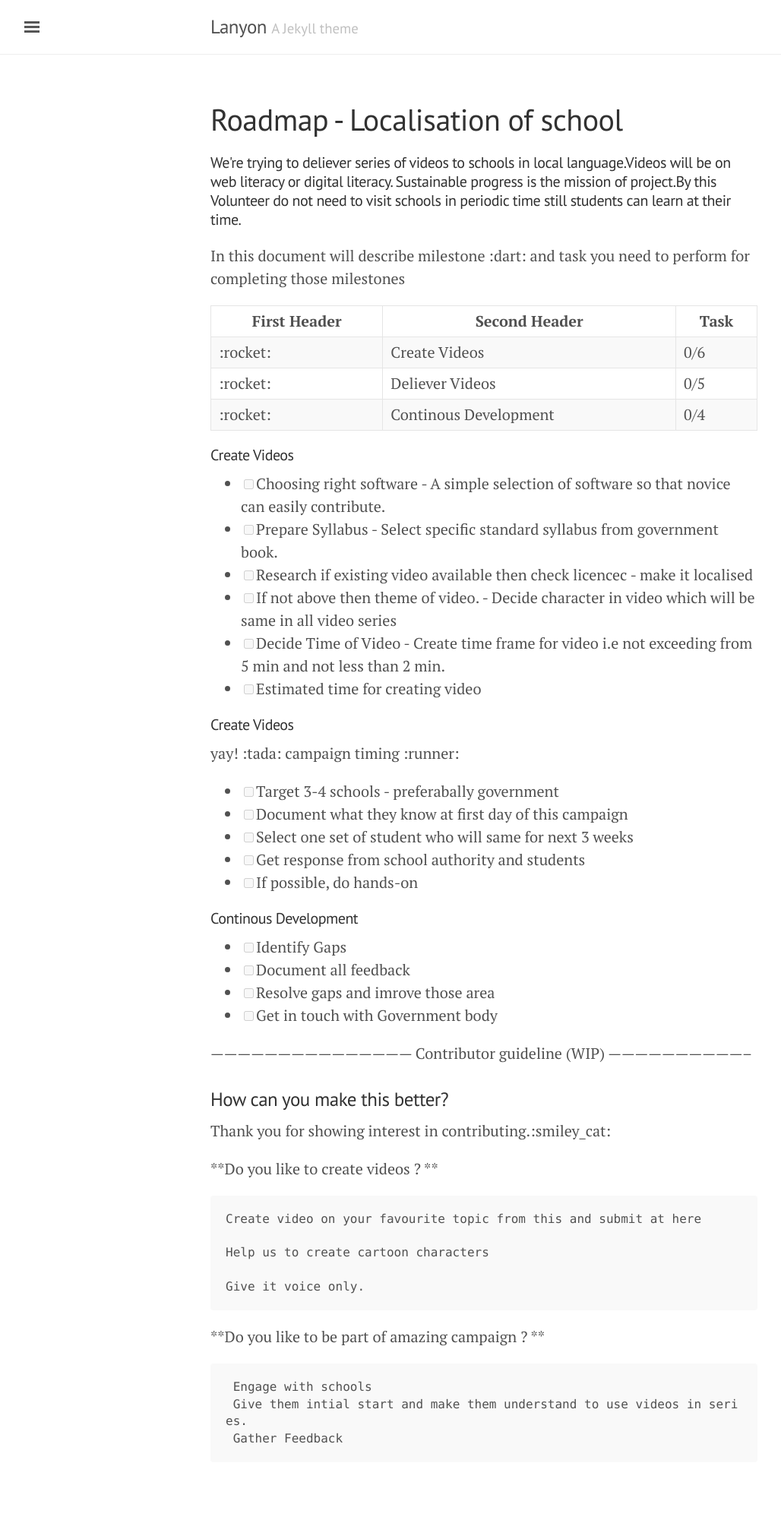
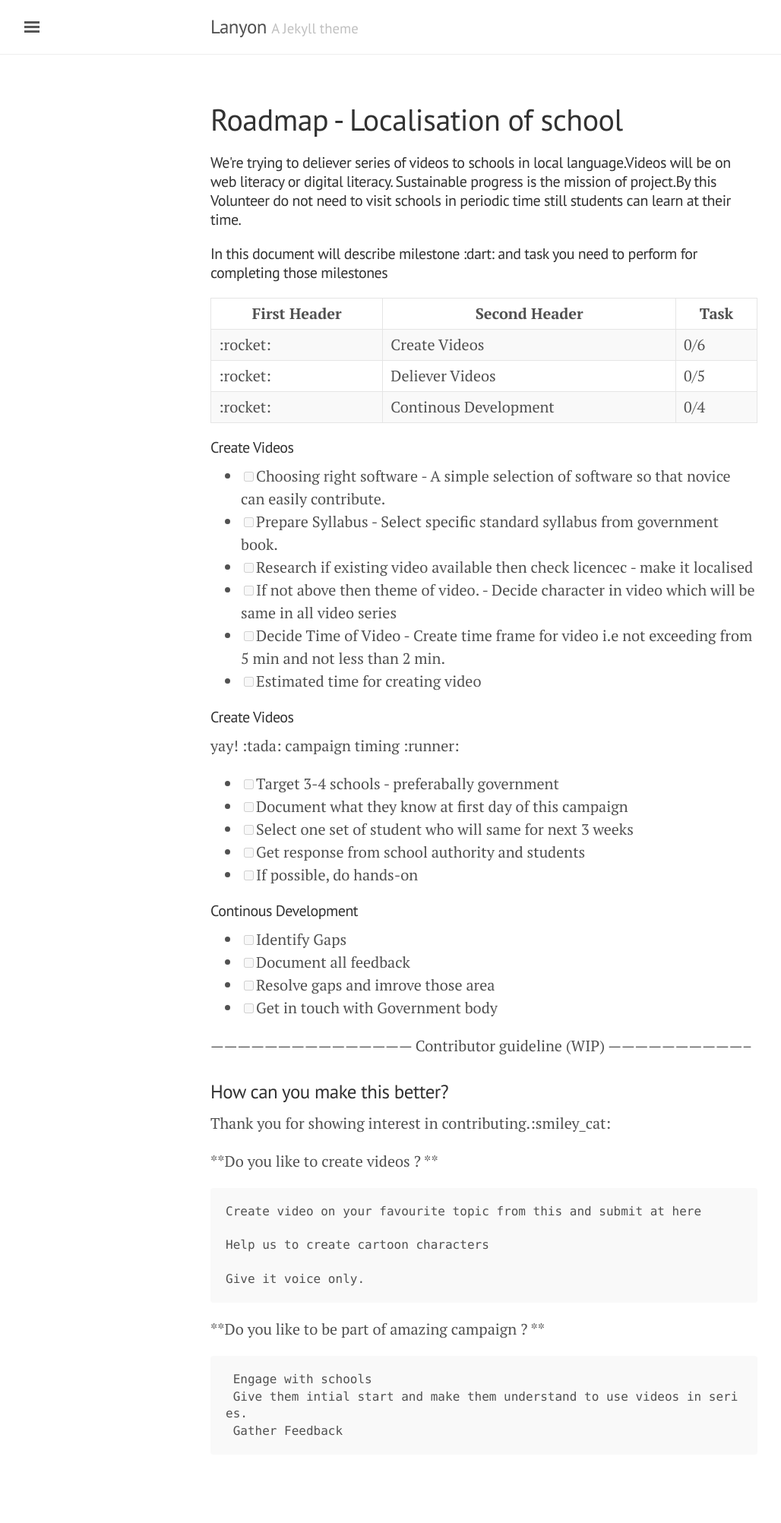
Before and after one commit to abbycabs/localisationofschool, a Jekyll site: the page built from ROADMAP.md, in a window 1280 px wide. Shown: the whole page at 76% size, without its empty margins (3-1031 px from the left). Built offline with Jekyll 4.4.1, drawn with Linux system fonts in a browser that asks for light colours; our own code applies the rules of GitHub Pages for plain Markdown files.

Commit message:
Tagging problem

```diff
--- a/ROADMAP.md
+++ b/ROADMAP.md
@@ -2,7 +2,7 @@
 
   <h5><p> We're trying to deliever series of videos to schools in local language.Videos will be on web literacy or digital literacy. Sustainable progress is the mission of project.By this Volunteer do not need to visit schools in periodic time still students can learn at their time. </p> </h5>
 
-  <p> In this document will describe milestone :dart: and task you need to perform for completing those milestones </p>
+  <h5><p> In this document will describe milestone :dart: and task you need to perform for completing those milestones </p>  </h5>
 
 
   | First Header  | Second Header | Task    |
```
